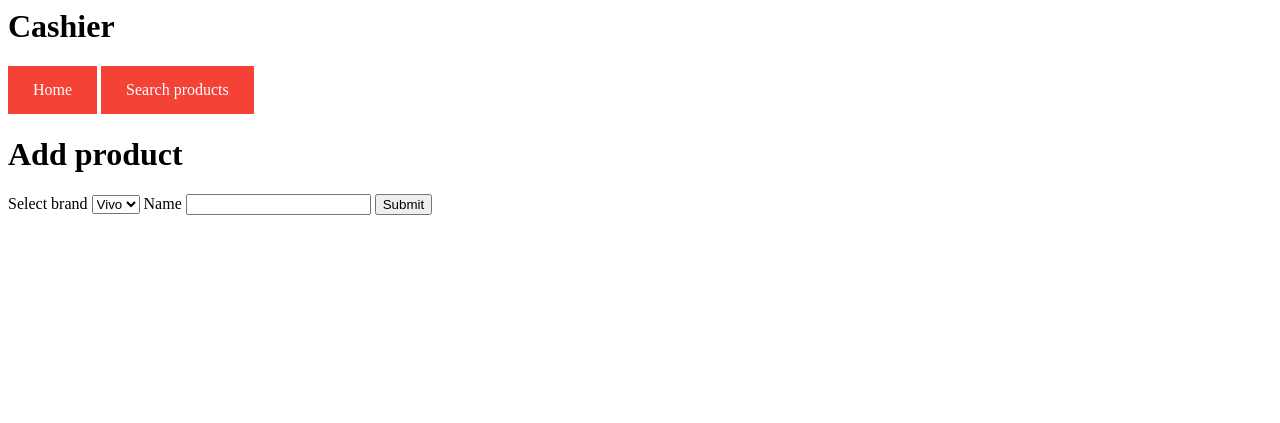
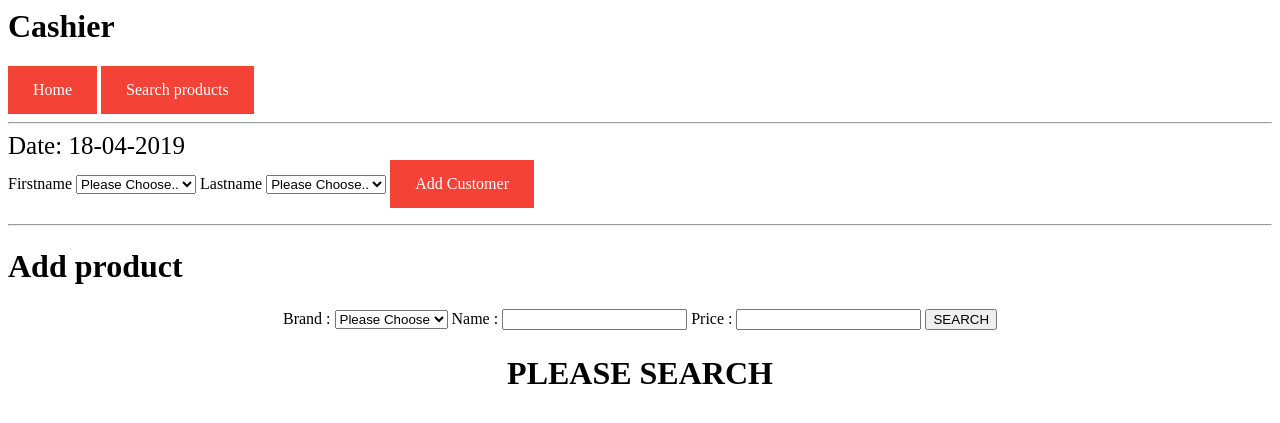
Before and after one commit to endokagi/Proj_com_store, a PHP site: page /cashier/index.php in a window 1280 px wide. Shown: the top 423 px of the page. Run offline with PHP 8.4, Linux system fonts and the light colour scheme; data comes from the database, SQL or seed files in the repository.

Commit message:
24/4/2019

```diff
--- a/cashier/index.js
+++ b/cashier/index.js
@@ -1,6 +1,10 @@
 $(function(){
-    // $("#show_select").hide();
-    $("#btnsub").click(function(){
+    $("#Add_search").click(function(){
+        var select_brand = $("#select_brand").val();
+        console.log(select_brand)
+        if(select_brand=="null"){
+            alert("Please Choose Brand");
+        }
         $("#show_select").show();
     });
 });
--- a/cashier/index.php
+++ b/cashier/index.php
@@ -5,7 +5,7 @@
     <meta name="viewport" content="width=device-width, initial-scale=1.0">
     <link rel="stylesheet" href="../css/style.css">
     <script language="JavaScript">
-    function confirmAdd(){
+        function confirmAdd() {
             return confirm('Are you sure you want to add this?');
         }
     </script>
@@ -18,36 +18,148 @@
         <a href="../productlist/index.php">Search products</a>
     </div>
 
+    <hr>
+
+    <div style="font-size:25px">
+        <?php
+        $t = time();
+        // echo($t . "<br>");
+        echo "Date: " . (date("d-m-Y", $t));
+        ?>
+    </div>
+    <div>
+        <!-- show customer -->
+        <form action="">
+            <?php
+            $connect = mysqli_connect("localhost", "root", "", "computerstore");
+            $sqlFname = 'SELECT cfirstname from customer';
+            $sqlLname = 'SELECT clastname from customer';
+
+            echo "Firstname ";
+            echo '<select name="CFname">';
+            $result = mysqli_query($connect, $sqlFname);
+            echo '<option value="null1">Please Choose..</option>';
+            while ($row = mysqli_fetch_assoc($result)) {
+                while (list($key, $value) = each($row)) {
+                    echo '<option value="' . $value . '">' . $value . '</option>';
+                }
+            }
+            echo '</select>';
+
+            echo " Lastname ";
+            echo '<select name="CLname">';
+            echo '<option value="null2">Please Choose..</option>';
+            $result = mysqli_query($connect, $sqlLname);
+            while ($row = mysqli_fetch_assoc($result)) {
+                while (list($key, $value) = each($row)) {
+                    echo '<option value="' . $value . '">' . $value . '</option>';
+                }
+            }
+            echo '</select>';
+            mysqli_close($connect);
+            ?>
+            <a href="../customer/index.php">Add Customer</a>
+        </form>
+
+
+    </div>
+
+
+    <hr>
 
     <div>
-        <form action="index2.php" method="post">
-            <h1>Add product</h1><p></p>
-            Select brand
-            <select name="select_Brand">
+        <form action="<?php $_SERVER["REQUEST_METHOD"] ?>" method="post">
+            <h1>Add product</h1>
+            <p></p>
+            <table align="center">
+                <tr>
+                    <td>
+                        Brand :
+                        <select name="select_brand" id="select_brand">
+                            <option value="null">Please Choose</option>
                             <?php
-                    $connect = mysqli_connect("localhost","root","","computerstore");
+                            $connect = mysqli_connect("localhost", "root", "", "computerstore");
                             $sqlBrand = 'SELECT BName FROM brand';
-                    $resultBrand = mysqli_query($connect,$sqlBrand);
-                    while($row = mysqli_fetch_assoc($resultBrand)){
-                        while(list($key,$value) = each($row)){
-                            echo '<option value="'.$value.'">'.$value.'</option>';
+                            $resultBrand = mysqli_query($connect, $sqlBrand);
+                            while ($row = mysqli_fetch_assoc($resultBrand)) {
+                                while (list($key, $value) = each($row)) {
+                                    echo '<option value="' . $value . '">' . $value . '</option>';
                                 }
                             }
                             mysqli_close($connect);
                             ?>
                         </select>
-            Name
-            <input type="text" name="product_name">
-            <button id="btnsub">Submit</button>
+                    </td>
+                    <td> Name : <input type="text" name="product_name"></td>
+                    <td> Price : <input type="number" name="product_price"></td>
+                    <td><button id="btnsub">SEARCH</button></td>
+                </tr>
+            </table>
         </form>
+    </div>
+
+    <div>
+        <?php
+        if ($_SERVER["REQUEST_METHOD"] == "POST") {
+            // require_once('../validation/validate.php');
+            $connect = mysqli_connect("localhost", "root", "", "computerstore");
+            $Brand = $_POST['select_brand'];
+            $PName = $_POST['product_name'];
+            // $PName = test_input($PName);
+            $PPrice = $_POST['product_price'];
+            $sql = 'SELECT PName,PDetail,Price,Unit FROM product as `p`
+                inner join brand as `b` on p.BrandID = b.BrandID
+                inner join stock as `s` on p.ProductID = s.ProductID
+                where BName="' . $Brand . '"';
+
+            if (!empty($PName)) {
+                $sql = $sql . 'and PName like "%' . $PName . '%"';
+            } else {
+                $sql = $sql;
+            }
+            if (!empty($PPrice)) {
+                $sql = $sql . 'and Price =' . $PPrice . '';
+            } else {
+                $sql = $sql;
+            }
+
+            $result = mysqli_query($connect, $sql);
+            if (!$result) {
+                echo mysqli_error() . '<br>';
+                die('Can not access database!');
+            } else {
+                $numrow = mysqli_num_rows($result);
+                if ($numrow == 0)
+                    echo '<center><h3>Not found</h3></center>';
+                else {
+                    echo '<table border="1">';
+                    echo '<th>Product name</th><th>Product detail</th>
+                <th>Price</th><th>Unit</th><th>Add</th>';
+                    while ($row = mysqli_fetch_assoc($result)) {
+                        echo '<tr>';
+                        while (list($key, $value) = each($row)) {
+                            echo '<td>' . $value . '</td>';
+                        }
+
+                        echo '<td><input name="smtDelete" type="submit" value="Add" ></td>';
+                        echo '</tr>';
+                    }
+                    echo '</table>';
+                }
+                mysqli_close($connect);
+            }
+        } else {
+            // echo'<table>';
+            // echo'</table>';
+            echo '<h1 align=center>PLEASE SEARCH</h1>';
+        }
+        ?>
     </div>
 
 
 </body>
-    <script src="https://code.jquery.com/jquery-3.3.1.slim.min.js"
-        integrity="sha384-q8i/X+965DzO0rT7abK41JStQIAqVgRVzpbzo5smXKp4YfRvH+8abtTE1Pi6jizo"
-        crossorigin="anonymous">
+<script src="https://code.jquery.com/jquery-3.3.1.slim.min.js" integrity="sha384-q8i/X+965DzO0rT7abK41JStQIAqVgRVzpbzo5smXKp4YfRvH+8abtTE1Pi6jizo" crossorigin="anonymous">
 </script>
-    <!-- <script src="index.js"></script> -->
+<script src="index.js"></script>
 
 </html>
```
Also changed, not shown: cashier/index2.php (+1 -23 lines). Lines whose indentation alone changed are shown as unchanged.
